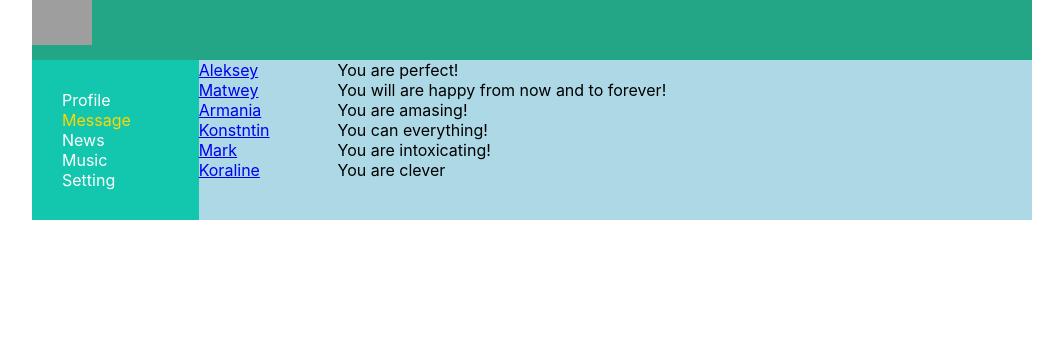
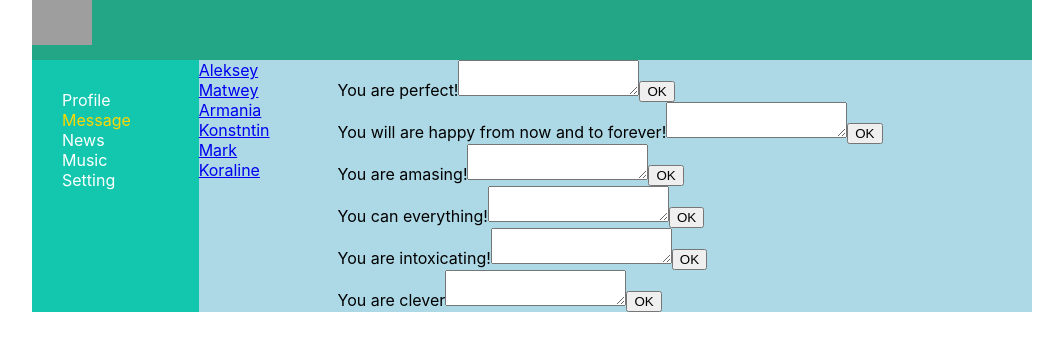
Before and after one commit to Allvia/Vsesamo, a React (Create React App) app: page /dialoge in a window 1280 px wide. Shown: the top 350 px of the page, without its empty margins (108-1171 px from the left). Built offline with nearby package versions, Linux system fonts and the light colour scheme; grey boxes are pictures that could not be loaded; the HTML template or start-up script is replaced by a standard one.

Commit message:
let text = newPostElement.current.value?

```diff
--- a/src/component/Dialoge/Dialoge.jsx
+++ b/src/component/Dialoge/Dialoge.jsx
@@ -13,6 +13,7 @@ const Dialoge = (props) => {
     let messagesElements =
         props.state.Messages.map(m => <Message message={m.message} id={m.id} />)
 
+
     return (
         <div className={s.dialoges}>
             <div className={s.DialogItem}>
@@ -21,6 +22,7 @@ const Dialoge = (props) => {
 
             <div className={s.Message}>
                 {messagesElements}
+
 
                 {/* <Message message={MessagesData[0].message} id={MessagesData[0].id} />
                 <Message message={MessagesData[1].message} id={MessagesData[1].id} />
--- a/src/component/Dialoge/Message/Message.jsx
+++ b/src/component/Dialoge/Message/Message.jsx
@@ -3,8 +3,21 @@ import { NavLink } from 'react-router-dom'
 import s from './../Dialoge.module.css'
 
 const Message = (props) => {
+
+let windowMessang = React.createRef ()
+
+let addText = ()=>{
+
+    alert ( " ");
+
+}
+
     return (
-        <div className={s.message}> {props.message} </div>
+        <div className={s.message}> {props.message}
+          <textarea ref={windowMessang}>    </textarea>
+        <button onClick={addText}> OK </button>
+        </div>
+
     )
 }
 
--- a/src/component/Profile/Post/MyPosts.jsx
+++ b/src/component/Profile/Post/MyPosts.jsx
@@ -10,6 +10,12 @@ const MyPosts = (props) => {
     //     { id: 2, message: 'Be yourself?', likesCount: 22 }
     // ]
 
+let newPostElement = React.createRef ();
+
+let addPost = () => {
+    let text = newPostElement.current.value
+    alert(' ');
+}
     let postsElements =
         props.posts.map(p => < Post message={p.message} likesCount={p.likesCount} />)
 
@@ -20,10 +26,10 @@ const MyPosts = (props) => {
             <div>
 
                  <div>
-                    <textarea>   </textarea>
+                    <textarea ref={newPostElement}>   </textarea>
                  </div>
 
-                <button> Add post </button>
+                <button onClick={addPost}>  Add post </button>
 
             </div>
 
--- a/src/redax/state.js
+++ b/src/redax/state.js
@@ -1,5 +1,6 @@
 let state = {
     profilePage:{
+
         posts: [
         { id: 1, message: 'Haw are you?', likesCount: 31 },
         { id: 2, message: 'Be yourself?', likesCount: 22 }
@@ -25,6 +26,8 @@ let state = {
             { id: 5, message: 'You are intoxicating!' },
             { id: 6, message: 'You are clever' }
           ]
+
+
           }
 
 
```
